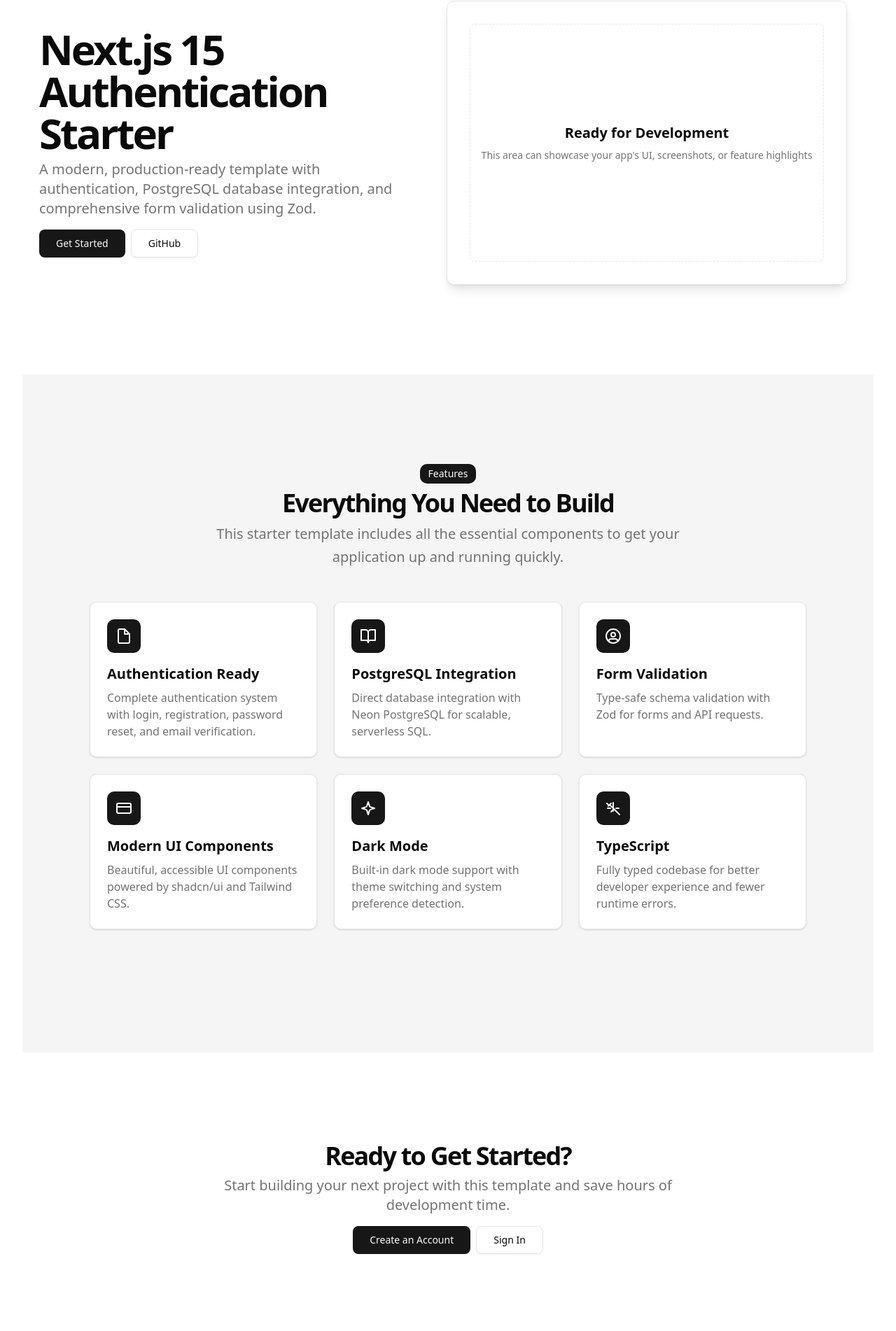
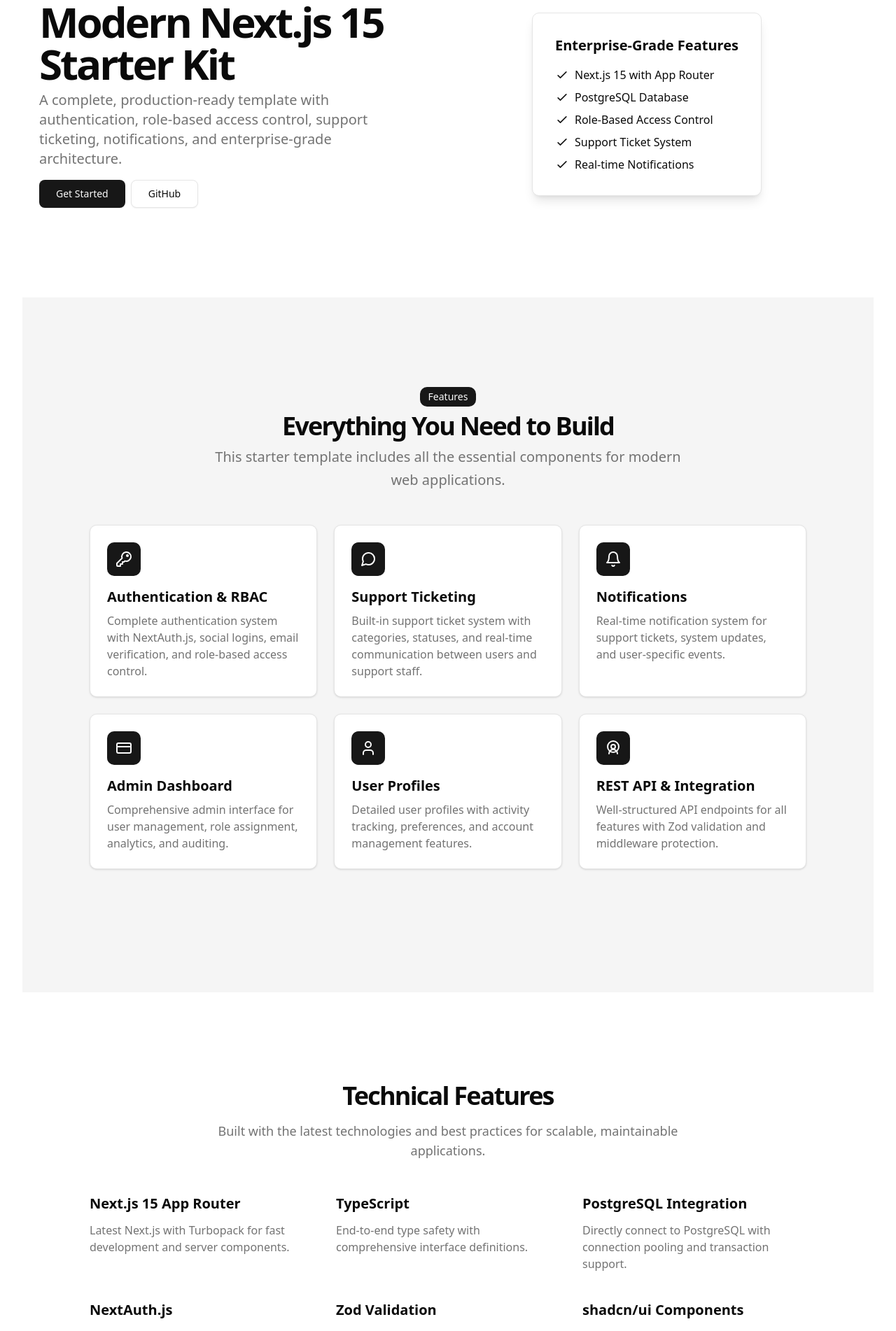
Before and after one commit to martencarlos/starter, a Next.js app: page / in a window 1280 px wide. Shown: the part 184-2086 px from the top of the page at 70% size. Built offline with nearby package versions, Linux system fonts and the light colour scheme; no server answers.

Commit message:
feat: enhance README and home page with comprehensive features and technical details; add support ticketing and user activity tracking to database schema

```diff
--- a/app/page.tsx
+++ b/app/page.tsx
@@ -5,8 +5,9 @@
 import { Button } from '@/components/ui/button';
 
 export const metadata: Metadata = {
-    title: 'Starter Template',
-    description: 'A modern Next.js 15 starter with authentication, PostgreSQL, and Zod validation'
+    title: 'Next.js Auth & Dashboard Starter',
+    description:
+        'A production-ready Next.js 15 starter with authentication, RBAC, PostgreSQL, and comprehensive features'
 };
 
 export default function HomePage() {
@@ -19,11 +20,11 @@
                         <div className='flex flex-col justify-center space-y-4'>
                             <div className='space-y-2'>
                                 <h1 className='text-3xl font-bold tracking-tighter sm:text-5xl xl:text-6xl/none'>
-                                    Next.js 15 Authentication Starter
+                                    Modern Next.js 15 Starter Kit
                                 </h1>
                                 <p className='text-muted-foreground max-w-[600px] md:text-xl'>
-                                    A modern, production-ready template with authentication, PostgreSQL database
-                                    integration, and comprehensive form validation using Zod.
+                                    A complete, production-ready template with authentication, role-based access
+                                    control, support ticketing, notifications, and enterprise-grade architecture.
                                 </p>
                             </div>
                             <div className='flex flex-col gap-2 min-[400px]:flex-row'>
@@ -41,19 +42,92 @@
                         </div>
                         <div className='flex items-center justify-center'>
                             <div className='bg-card rounded-lg border p-8 shadow-lg'>
-                                <div className='flex h-[340px] w-full flex-col items-center justify-center rounded-md border border-dashed p-4'>
-                                    <div className='space-y-2 text-center'>
-                                        <h3 className='text-xl font-bold'>Ready for Development</h3>
-                                        <p className='text-muted-foreground text-sm'>
-                                            This area can showcase your app's UI, screenshots, or feature highlights
-                                        </p>
-                                    </div>
+                                <div className='space-y-4'>
+                                    <h3 className='text-xl font-bold'>Enterprise-Grade Features</h3>
+                                    <ul className='space-y-2'>
+                                        <li className='flex items-center'>
+                                            <svg
+                                                className='text-primary mr-2 h-5 w-5'
+                                                fill='none'
+                                                viewBox='0 0 24 24'
+                                                stroke='currentColor'>
+                                                <path
+                                                    strokeLinecap='round'
+                                                    strokeLinejoin='round'
+                                                    strokeWidth={2}
+                                                    d='M5 13l4 4L19 7'
+                                                />
+                                            </svg>
+                                            Next.js 15 with App Router
+                                        </li>
+                                        <li className='flex items-center'>
+                                            <svg
+                                                className='text-primary mr-2 h-5 w-5'
+                                                fill='none'
+                                                viewBox='0 0 24 24'
+                                                stroke='currentColor'>
+                                                <path
+                                                    strokeLinecap='round'
+                                                    strokeLinejoin='round'
+                                                    strokeWidth={2}
+                                                    d='M5 13l4 4L19 7'
+                                                />
+                                            </svg>
+                                            PostgreSQL Database
+                                        </li>
+                                        <li className='flex items-center'>
+                                            <svg
+                                                className='text-primary mr-2 h-5 w-5'
+                                                fill='none'
+                                                viewBox='0 0 24 24'
+                                                stroke='currentColor'>
+                                                <path
+                                                    strokeLinecap='round'
+                                                    strokeLinejoin='round'
+                                                    strokeWidth={2}
+                                                    d='M5 13l4 4L19 7'
+                                                />
+                                            </svg>
+                                            Role-Based Access Control
+                                        </li>
+                                        <li className='flex items-center'>
+                                            <svg
+                                                className='text-primary mr-2 h-5 w-5'
+                                                fill='none'
+                                                viewBox='0 0 24 24'
+                                                stroke='currentColor'>
+                                                <path
+                                                    strokeLinecap='round'
+                                                    strokeLinejoin='round'
+                                                    strokeWidth={2}
+                                                    d='M5 13l4 4L19 7'
+                                                />
+                                            </svg>
+                                            Support Ticket System
+                                        </li>
+                                        <li className='flex items-center'>
+                                            <svg
+                                                className='text-primary mr-2 h-5 w-5'
+                                                fill='none'
+                                                viewBox='0 0 24 24'
+                                                stroke='currentColor'>
+                                                <path
+                                                    strokeLinecap='round'
+                                                    strokeLinejoin='round'
+                                                    strokeWidth={2}
+                                                    d='M5 13l4 4L19 7'
+                                                />
+                                            </svg>
+                                            Real-time Notifications
+                                        </li>
+                                    </ul>
                                 </div>
                             </div>
                         </div>
                     </div>
                 </div>
             </section>
+
             {/* Features Section */}
             <section className='bg-muted w-full py-12 md:py-24 lg:py-32'>
                 <div className='container px-4 md:px-6'>
@@ -66,13 +140,12 @@
                                 Everything You Need to Build
                             </h2>
                             <p className='text-muted-foreground max-w-[700px] md:text-xl/relaxed lg:text-base/relaxed xl:text-xl/relaxed'>
-                                This starter template includes all the essential components to get your application up
-                                and running quickly.
+                                This starter template includes all the essential components for modern web applications.
                             </p>
                         </div>
                     </div>
                     <div className='mx-auto grid max-w-5xl grid-cols-1 gap-6 py-12 md:grid-cols-2 lg:grid-cols-3'>
-                        {/* Feature 1 */}
+                        {/* Authentication & RBAC */}
                         <div className='bg-card flex flex-col items-start space-y-4 rounded-lg border p-6 shadow-sm'>
                             <div className='bg-primary text-primary-foreground inline-flex h-12 w-12 items-center justify-center rounded-lg'>
                                 <svg
@@ -86,20 +159,20 @@
                                     strokeLinecap='round'
                                     strokeLinejoin='round'
                                     className='h-6 w-6'>
-                                    <path d='M13 2H6a2 2 0 0 0-2 2v16a2 2 0 0 0 2 2h12a2 2 0 0 0 2-2V9z'></path>
-                                    <polyline points='13 2 13 9 20 9'></polyline>
+                                    <path d='M2 18v3c0 .6.4 1 1 1h4v-3h3v-3h2l1.4-1.4a6.5 6.5 0 1 0-4-4Z' />
+                                    <circle cx='17' cy='7' r='1' />
                                 </svg>
                             </div>
                             <div className='space-y-2'>
-                                <h3 className='text-xl font-bold'>Authentication Ready</h3>
+                                <h3 className='text-xl font-bold'>Authentication & RBAC</h3>
                                 <p className='text-muted-foreground'>
-                                    Complete authentication system with login, registration, password reset, and email
-                                    verification.
+                                    Complete authentication system with NextAuth.js, social logins, email verification,
+                                    and role-based access control.
                                 </p>
                             </div>
                         </div>
 
-                        {/* Feature 2 */}
+                        {/* Support Ticketing */}
                         <div className='bg-card flex flex-col items-start space-y-4 rounded-lg border p-6 shadow-sm'>
                             <div className='bg-primary text-primary-foreground inline-flex h-12 w-12 items-center justify-center rounded-lg'>
                                 <svg
@@ -113,19 +186,19 @@
                                     strokeLinecap='round'
                                     strokeLinejoin='round'
                                     className='h-6 w-6'>
-                                    <path d='M2 3h6a4 4 0 0 1 4 4v14a3 3 0 0 0-3-3H2z'></path>
-                                    <path d='M22 3h-6a4 4 0 0 0-4 4v14a3 3 0 0 1 3-3h7z'></path>
+                                    <path d='M21 11.5a8.38 8.38 0 0 1-.9 3.8 8.5 8.5 0 0 1-7.6 4.7 8.38 8.38 0 0 1-3.8-.9L3 21l1.9-5.7a8.38 8.38 0 0 1-.9-3.8 8.5 8.5 0 0 1 4.7-7.6 8.38 8.38 0 0 1 3.8-.9h.5a8.48 8.48 0 0 1 8 8v.5z' />
                                 </svg>
                             </div>
                             <div className='space-y-2'>
-                                <h3 className='text-xl font-bold'>PostgreSQL Integration</h3>
+                                <h3 className='text-xl font-bold'>Support Ticketing</h3>
                                 <p className='text-muted-foreground'>
-                                    Direct database integration with Neon PostgreSQL for scalable, serverless SQL.
+                                    Built-in support ticket system with categories, statuses, and real-time
+                                    communication between users and support staff.
                                 </p>
                             </div>
                         </div>
 
-                        {/* Feature 3 */}
+                        {/* Real-time Notifications */}
                         <div className='bg-card flex flex-col items-start space-y-4 rounded-lg border p-6 shadow-sm'>
                             <div className='bg-primary text-primary-foreground inline-flex h-12 w-12 items-center justify-center rounded-lg'>
                                 <svg
@@ -139,20 +212,20 @@
                                     strokeLinecap='round'
                                     strokeLinejoin='round'
                                     className='h-6 w-6'>
-                                    <path d='M5.52 19c.64-2.2 1.84-3 3.22-3h6.52c1.38 0 2.58.8 3.22 3'></path>
-                                    <circle cx='12' cy='10' r='3'></circle>
-                                    <circle cx='12' cy='12' r='10'></circle>
+                                    <path d='M6 8a6 6 0 0 1 12 0c0 7 3 9 3 9H3s3-2 3-9' />
+                                    <path d='M10.3 21a1.94 1.94 0 0 0 3.4 0' />
                                 </svg>
                             </div>
                             <div className='space-y-2'>
-                                <h3 className='text-xl font-bold'>Form Validation</h3>
+                                <h3 className='text-xl font-bold'>Notifications</h3>
                                 <p className='text-muted-foreground'>
-                                    Type-safe schema validation with Zod for forms and API requests.
+                                    Real-time notification system for support tickets, system updates, and user-specific
+                                    events.
                                 </p>
                             </div>
                         </div>
 
-                        {/* Feature 4 */}
+                        {/* Admin Dashboard */}
                         <div className='bg-card flex flex-col items-start space-y-4 rounded-lg border p-6 shadow-sm'>
                             <div className='bg-primary text-primary-foreground inline-flex h-12 w-12 items-center justify-center rounded-lg'>
                                 <svg
@@ -166,19 +239,20 @@
                                     strokeLinecap='round'
                                     strokeLinejoin='round'
                                     className='h-6 w-6'>
-                                    <rect width='20' height='14' x='2' y='5' rx='2'></rect>
-                                    <line x1='2' x2='22' y1='10' y2='10'></line>
+                                    <rect width='20' height='14' x='2' y='5' rx='2' />
+                                    <line x1='2' x2='22' y1='10' y2='10' />
                                 </svg>
                             </div>
                             <div className='space-y-2'>
-                                <h3 className='text-xl font-bold'>Modern UI Components</h3>
+                                <h3 className='text-xl font-bold'>Admin Dashboard</h3>
                                 <p className='text-muted-foreground'>
-                                    Beautiful, accessible UI components powered by shadcn/ui and Tailwind CSS.
+                                    Comprehensive admin interface for user management, role assignment, analytics, and
+                                    auditing.
                                 </p>
                             </div>
                         </div>
 
-                        {/* Feature 5 */}
+                        {/* User Profiles & Activity */}
                         <div className='bg-card flex flex-col items-start space-y-4 rounded-lg border p-6 shadow-sm'>
                             <div className='bg-primary text-primary-foreground inline-flex h-12 w-12 items-center justify-center rounded-lg'>
                                 <svg
@@ -192,18 +266,20 @@
                                     strokeLinecap='round'
                                     strokeLinejoin='round'
                                     className='h-6 w-6'>
-                                    <path d='m12 3-1.912 5.813a2 2 0 0 1-1.275 1.275L3 12l5.813 1.912a2 2 0 0 1 1.275 1.275L12 21l1.912-5.813a2 2 0 0 1 1.275-1.275L21 12l-5.813-1.912a2 2 0 0 1-1.275-1.275L12 3Z'></path>
+                                    <path d='M19 21v-2a4 4 0 0 0-4-4H9a4 4 0 0 0-4 4v2' />
+                                    <circle cx='12' cy='7' r='4' />
                                 </svg>
                             </div>
                             <div className='space-y-2'>
-                                <h3 className='text-xl font-bold'>Dark Mode</h3>
+                                <h3 className='text-xl font-bold'>User Profiles</h3>
                                 <p className='text-muted-foreground'>
-                                    Built-in dark mode support with theme switching and system preference detection.
+                                    Detailed user profiles with activity tracking, preferences, and account management
+                                    features.
                                 </p>
                             </div>
                         </div>
 
-                        {/* Feature 6 */}
+                        {/* API & Integration */}
                         <div className='bg-card flex flex-col items-start space-y-4 rounded-lg border p-6 shadow-sm'>
                             <div className='bg-primary text-primary-foreground inline-flex h-12 w-12 items-center justify-center rounded-lg'>
                                 <svg
@@ -217,26 +293,101 @@
                                     strokeLinecap='round'
                                     strokeLinejoin='round'
                                     className='h-6 w-6'>
-                                    <path d='M5 7 3 5'></path>
-                                    <path d='M9 5 5 9'></path>
-                                    <path d='m13 13-4 4'></path>
-                                    <path d='M17 17 7 7'></path>
-                                    <path d='M21 21l-4-4'></path>
-                                    <path d='M8 12H4'></path>
-                                    <path d='M12 16V4'></path>
-                                    <path d='M20 12h-4'></path>
+                                    <path d='M18 20a6 6 0 0 0-12 0' />
+                                    <circle cx='12' cy='10' r='8' />
+                                    <circle cx='12' cy='10' r='3' />
                                 </svg>
                             </div>
                             <div className='space-y-2'>
-                                <h3 className='text-xl font-bold'>TypeScript</h3>
+                                <h3 className='text-xl font-bold'>REST API & Integration</h3>
                                 <p className='text-muted-foreground'>
-                                    Fully typed codebase for better developer experience and fewer runtime errors.
+                                    Well-structured API endpoints for all features with Zod validation and middleware
+                                    protection.
                                 </p>
                             </div>
                         </div>
                     </div>
                 </div>
             </section>
+
+            {/* Technical Features Section */}
+            <section className='w-full py-12 md:py-24 lg:py-32'>
+                <div className='container px-4 md:px-6'>
+                    <div className='mx-auto max-w-3xl space-y-4 text-center'>
+                        <h2 className='text-3xl font-bold tracking-tighter sm:text-4xl'>Technical Features</h2>
+                        <p className='text-muted-foreground text-lg'>
+                            Built with the latest technologies and best practices for scalable, maintainable
+                            applications.
+                        </p>
+                    </div>
+
+                    <div className='mx-auto mt-12 grid max-w-5xl grid-cols-1 gap-x-8 gap-y-10 md:grid-cols-2 lg:grid-cols-3'>
+                        <div className='space-y-3'>
+                            <h3 className='text-xl font-semibold'>Next.js 15 App Router</h3>
+                            <p className='text-muted-foreground'>
+                                Latest Next.js with Turbopack for fast development and server components.
+                            </p>
+                        </div>
+
+                        <div className='space-y-3'>
+                            <h3 className='text-xl font-semibold'>TypeScript</h3>
+                            <p className='text-muted-foreground'>
+                                End-to-end type safety with comprehensive interface definitions.
+                            </p>
+                        </div>
+
+                        <div className='space-y-3'>
+                            <h3 className='text-xl font-semibold'>PostgreSQL Integration</h3>
+                            <p className='text-muted-foreground'>
+                                Directly connect to PostgreSQL with connection pooling and transaction support.
+                            </p>
+                        </div>
+
+                        <div className='space-y-3'>
+                            <h3 className='text-xl font-semibold'>NextAuth.js</h3>
+                            <p className='text-muted-foreground'>
+                                Authentication with JWT sessions, Google OAuth, and email/password support.
+                            </p>
+                        </div>
+
+                        <div className='space-y-3'>
+                            <h3 className='text-xl font-semibold'>Zod Validation</h3>
+                            <p className='text-muted-foreground'>
+                                Runtime validation with Zod for forms, API requests, and database schemas.
+                            </p>
+                        </div>
+
+                        <div className='space-y-3'>
+                            <h3 className='text-xl font-semibold'>shadcn/ui Components</h3>
+                            <p className='text-muted-foreground'>
+                                Beautiful, accessible UI components with Tailwind CSS and Radix UI primitives.
+                            </p>
+                        </div>
+
+                        <div className='space-y-3'>
+                            <h3 className='text-xl font-semibold'>Dark Mode Support</h3>
+                            <p className='text-muted-foreground'>
+                                System preference detection and user-configurable theme settings.
+                            </p>
+                        </div>
+
+                        <div className='space-y-3'>
+                            <h3 className='text-xl font-semibold'>ESLint & Prettier</h3>
+                            <p className='text-muted-foreground'>
+                                Code quality tools for consistent style and best practices.
+                            </p>
+                        </div>
+
+                        <div className='space-y-3'>
+                            <h3 className='text-xl font-semibold'>VSCode Configuration</h3>
+                            <p className='text-muted-foreground'>
+                                Pre-configured development environment with debug profiles and extensions.
+                            </p>
+                        </div>
+                    </div>
+                </div>
+            </section>
+
             {/* CTA Section */}
             <section className='w-full py-12 md:py-24 lg:py-32'>
                 <div className='container px-4 md:px-6'>
@@ -244,7 +395,7 @@
                         <div className='space-y-2'>
                             <h2 className='text-3xl font-bold tracking-tighter md:text-4xl'>Ready to Get Started?</h2>
                             <p className='text-muted-foreground max-w-[700px] md:text-xl'>
-                                Start building your next project with this template and save hours of development time.
+                                Start building your next project with this template and save weeks of development time.
                             </p>
                         </div>
                         <div className='flex flex-col gap-2 min-[400px]:flex-row'>
```
Also changed, not shown: 2 other files (tests, documents, lock files or other folders).
